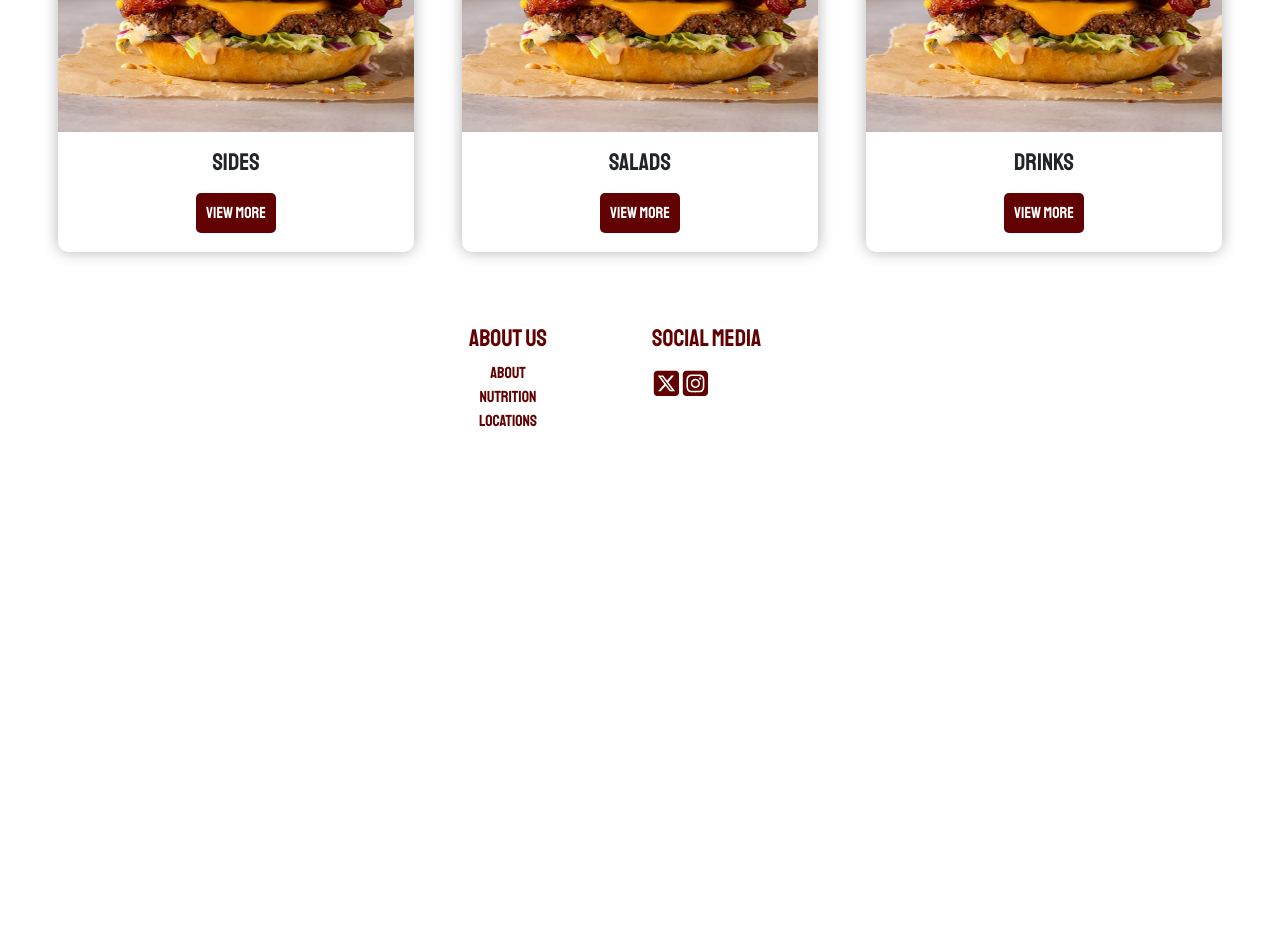
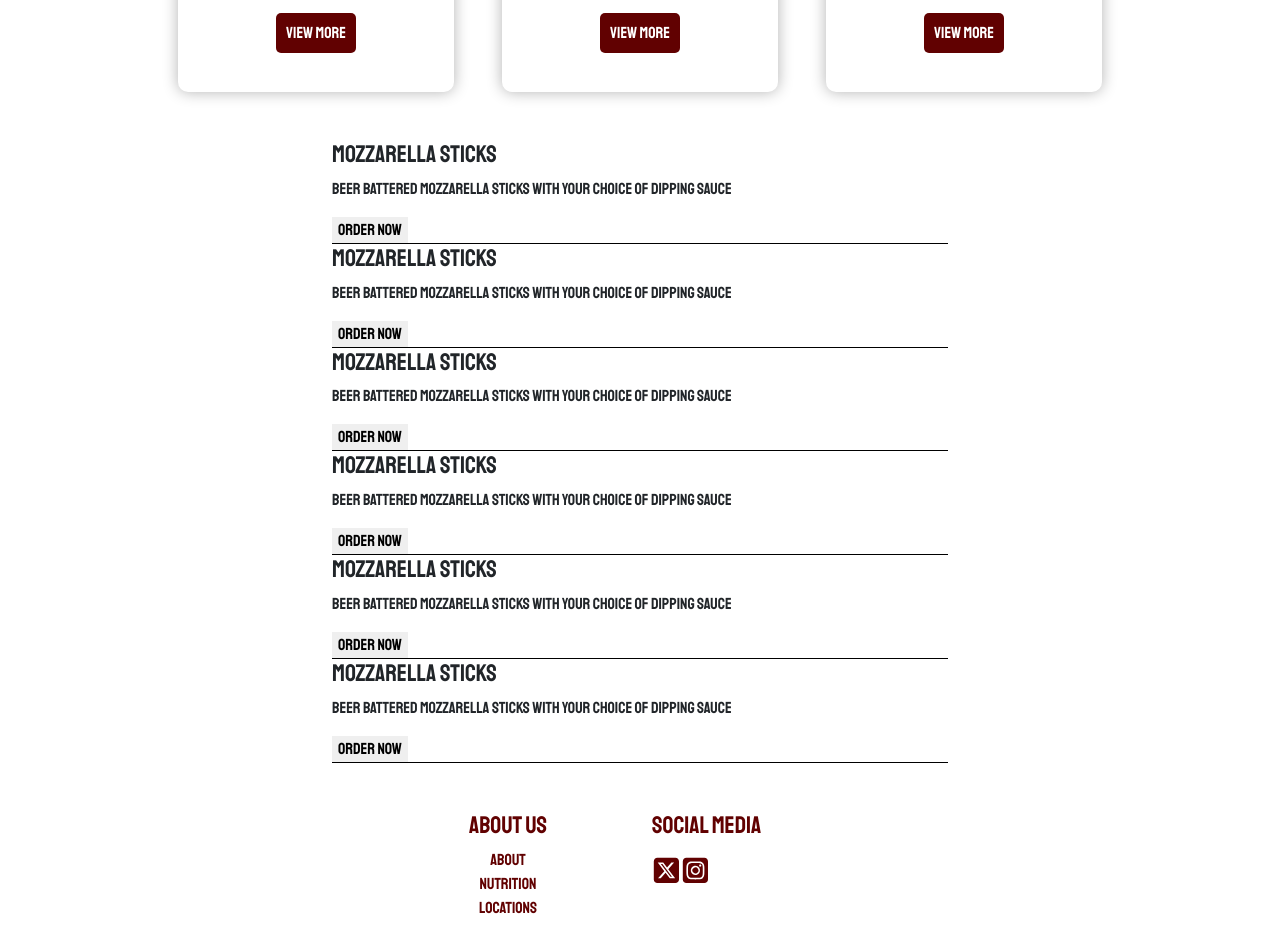
Before and after one commit to AxAnder0095/finestcuisines, a React (Vite) app: page /menu/appetizers in a window 1280 px wide. Shown: the part 1098-2050 px from the top of the page. Before the commit the page ends 1595 px from the top, so only its background shows below. Built offline with nearby package versions, Linux system fonts and the light colour scheme.

Commit message:
added apps

```diff
--- a/src/pages/Menu/Menu.jsx
+++ b/src/pages/Menu/Menu.jsx
@@ -1,7 +1,7 @@
 import './MenuStyles.css'
 import BURGER from '../imgs/burg.jpg'
 import CHICKEN from '../imgs/tenders.jpg'
-import {Link} from 'react-router-dom'
+import {Link, Outlet} from 'react-router-dom'
 
 function Menu(){
     return (
@@ -69,6 +69,9 @@ function Menu(){
                     </div>
                 </div>
             </div>
+            <div className='row d-flex justify-content-center mt-5'>
+                <Outlet/>
+            </div>
         </div>
     )
 }
--- a/src/pages/Menu/MenuStyles.css
+++ b/src/pages/Menu/MenuStyles.css
@@ -12,20 +12,20 @@
 }
 
 .menu-type{
-    width: 380px;
-    height: 420px;
+    width: 300px;
+    height: 340px;
     border-radius: 10px;
 }
 
 .inner-menu-type{
-    height: 420px;
+    height: 340px;
     border-radius: 10px;
     box-shadow: 0 0 15px rgba(0, 0, 0, 0.3);
 }
 
 .menu-images{
     width: 100%;
-    height: 300px;
+    height: 200px;
     border-top-left-radius: 10px;
     border-top-right-radius: 10px;
 }
--- a/src/pages/Menu/SubMenu/Appetizers.jsx
+++ b/src/pages/Menu/SubMenu/Appetizers.jsx
@@ -1,8 +1,46 @@
+import './SubMenuStyling.css'
+
 function Appetizers(){
     return (
         <>
-            <div className=''>
-                jlkadjf
+            <div className='col-6'>
+                <div className='appetizer-items'>
+                    <span>
+                        <h4>Mozzarella Sticks</h4>
+                    <p>Beer battered mozzarella sticks with your choice of dipping sauce</p>
+                    </span>
+                    <span>
+                        <button className='order-button'>Order Now</button>
+                    </span>
+                    {/*<h4>Mozzarella Sticks</h4>*/}
+                    {/*<p>Beer battered mozzarella sticks with your choice of dipping sauce</p>*/}
+
+                </div>
+                <div className='appetizer-items'>
+                    <h4>Mozzarella Sticks</h4>
+                    <p>Beer battered mozzarella sticks with your choice of dipping sauce</p>
+                    <button className='order-button'>Order Now</button>
+                </div>
+                <div className='appetizer-items'>
+                    <h4>Mozzarella Sticks</h4>
+                    <p>Beer battered mozzarella sticks with your choice of dipping sauce</p>
+                    <button className='order-button'>Order Now</button>
+                </div>
+                <div className='appetizer-items'>
+                    <h4>Mozzarella Sticks</h4>
+                    <p>Beer battered mozzarella sticks with your choice of dipping sauce</p>
+                    <button className='order-button'>Order Now</button>
+                </div>
+                <div className='appetizer-items'>
+                    <h4>Mozzarella Sticks</h4>
+                    <p>Beer battered mozzarella sticks with your choice of dipping sauce</p>
+                    <button className='order-button'>Order Now</button>
+                </div>
+                <div className='appetizer-items'>
+                    <h4>Mozzarella Sticks</h4>
+                    <p>Beer battered mozzarella sticks with your choice of dipping sauce</p>
+                    <button className='order-button'>Order Now</button>
+                </div>
             </div>
         </>
     )
--- /dev/null
+++ b/src/pages/Menu/SubMenu/SubMenuStyling.css
@@ -0,0 +1,8 @@
+.appetizer-items{
+    border-bottom: 1px solid black;
+}
+
+.order-button{
+    border: none;
+
+}
```
